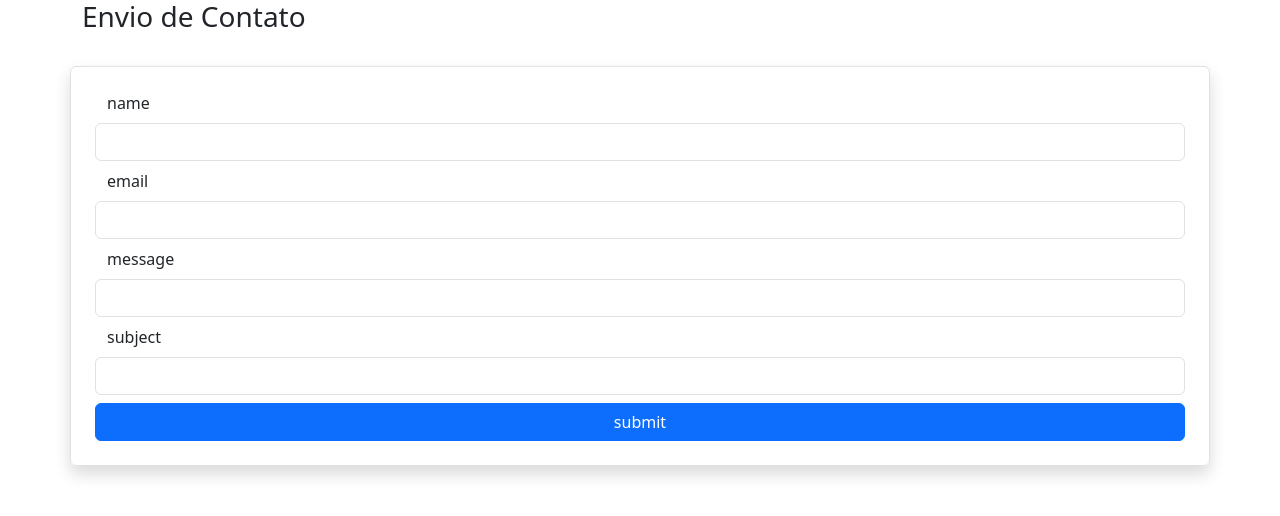
After one commit to MatheusFilg/flask-CC, a Flask app: page /contact in a window 1280 px wide. The commit adds this page. Shown: the top 516 px of the page. Run offline with Flask 3, Linux system fonts and the light colour scheme.

Commit message:
Implement of Forms

```diff
--- a/app/__init__.py
+++ b/app/__init__.py
@@ -5,6 +5,8 @@ from flask_migrate import Migrate
 app = Flask(__name__)
 app.config['SQLALCHEMY_DATABASE_URI'] = 'sqlite:///database.db'
 app.config['SQLALCHEMY_TRACK_MODIFICATIONS'] = False
+app.config['SECRET_KEY'] = 'IOSAJFIOASHFAUISEFHWQ-UIQWH13123412'
+
 
 db = SQLAlchemy(app)
 migrate = Migrate(app, db)
--- /dev/null
+++ b/app/forms.py
@@ -0,0 +1,22 @@
+from flask_wtf import FlaskForm
+from wtforms import StringField, SubmitField
+from wtforms.validators import DataRequired, Email
+from app.models import Contato
+from app import db
+
+class ContactForm(FlaskForm):
+    name= StringField('name', validators=[DataRequired()])
+    email= StringField('email', validators=[DataRequired(), Email()])
+    message= StringField('message', validators=[DataRequired()])
+    subject= StringField('subject', validators=[DataRequired()])
+    btn_submit= SubmitField('submit')
+
+    def save(self):
+        contato = Contato(
+            name= self.name.data,
+            email= self.email.data,
+            message= self.message.data,
+            subject= self.subject.data,
+        )
+        db.session.add(contato)
+        db.session.commit()
--- /dev/null
+++ b/app/templates/contact.html
@@ -0,0 +1,35 @@
+<!DOCTYPE html>
+<html lang="pt-br">
+<head>
+    <meta charset="UTF-8">
+    <meta name="viewport" content="width=device-width, initial-scale=1.0">
+    <title>Contato de Fulaninho</title>
+    <link href="https://cdn.jsdelivr.net/npm/bootstrap@5.3.2/dist/css/bootstrap.min.css" rel="stylesheet" integrity="sha384-T3c6CoIi6uLrA9TneNEoa7RxnatzjcDSCmG1MXxSR1GAsXEV/Dwwykc2MPK8M2HN" crossorigin="anonymous">
+</head>
+<body>
+  <div class="container">
+        <div class="row">
+            <h3>Envio de Contato</h3>
+        </div>
+        <form action="" method="post" class="row mt-4 gap-2 rounded shadow border p-4">
+           {{ form.csrf_token }}
+
+           {{ form.name.label() }}
+           {{ form.name(class="form-control") }}
+
+           {{ form.email.label() }}
+           {{ form.email(class="form-control") }}
+
+           {{ form.message.label() }}
+           {{ form.message(class="form-control") }}
+
+           {{ form.subject.label() }}
+           {{ form.subject(class="form-control") }}
+
+           {{ form.btn_submit(class="btn btn-primary col-12") }}
+        </form>
+</div>
+</body>
+
+<script src="https://cdn.jsdelivr.net/npm/bootstrap@5.3.2/dist/js/bootstrap.bundle.min.js" integrity="sha384-C6RzsynM9kWDrMNeT87bh95OGNyZPhcTNXj1NW7RuBCsyN/o0jlpcV8Qyq46cDfL" crossorigin="anonymous"></script>
+</html>
--- a/app/templates/index.html
+++ b/app/templates/index.html
@@ -4,6 +4,7 @@
     <meta charset="UTF-8">
     <meta name="viewport" content="width=device-width, initial-scale=1.0">
     <title>Estudo Flask - Camp Code</title>
+    <link href="https://cdn.jsdelivr.net/npm/bootstrap@5.3.2/dist/css/bootstrap.min.css" rel="stylesheet" integrity="sha384-T3c6CoIi6uLrA9TneNEoa7RxnatzjcDSCmG1MXxSR1GAsXEV/Dwwykc2MPK8M2HN" crossorigin="anonymous">
 </head>
 <body>
     <div>
@@ -14,6 +15,8 @@
     <div>
         <p>Bem vindo {{usuario}} a Aula de Flask Felas!!!</p>
     </div>
-    <a href="{{url_for('about')}}">About me</a>
+    <a href="{{url_for('contact')}}">Link para Contato</a>
 </body>
+
+<script src="https://cdn.jsdelivr.net/npm/bootstrap@5.3.2/dist/js/bootstrap.bundle.min.js" integrity="sha384-C6RzsynM9kWDrMNeT87bh95OGNyZPhcTNXj1NW7RuBCsyN/o0jlpcV8Qyq46cDfL" crossorigin="anonymous"></script>
 </html>
--- a/app/views.py
+++ b/app/views.py
@@ -1,11 +1,20 @@
-from app import app
-from flask import render_template, url_for
+from app import app, db
+from flask import render_template, url_for, request, redirect
+
+from app.models import Contato
+from app.forms import ContactForm
 
 @app.route('/')
 def homepage():
     usuario = 'Fulaninho'
     return render_template('index.html', usuario=usuario)
 
-@app.route('/about')
-def about():
-    return 'Olá, me chamo fulaninho e sou estudante :)'
+@app.route('/contact', methods=['GET', 'POST'])
+def contact():
+    form = ContactForm()
+    context = {}
+    if form.validate_on_submit():
+        form.save()
+        return redirect(url_for('homepage'))
+
+    return render_template('contact.html', context=context, form=form)
```
Also changed, not shown: instance/database.db, main.py (line endings or trailing spaces).
